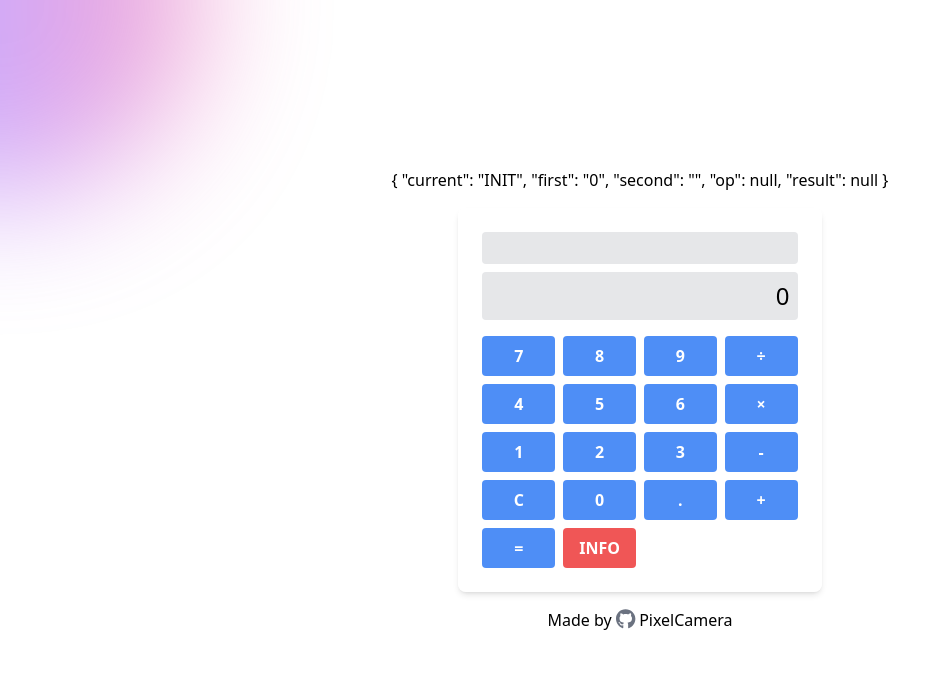
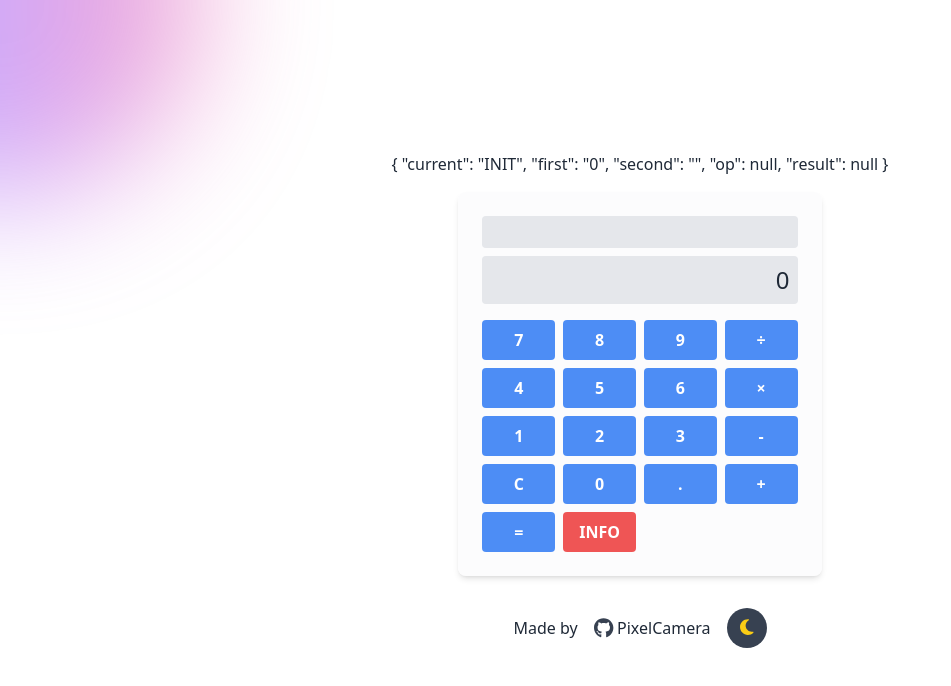
Before and after one commit to PixelCamera/calculator, a Vue app: page / in a window 1280 px wide. Both pictures are taken after a click on the button "INFO". Shown: the top 686 px of the page, without its empty margins (0-951 px from the left). Built offline with nearby package versions, Linux system fonts and the light colour scheme.

Commit message:
feat Dark mode

```diff
--- a/src/App.vue
+++ b/src/App.vue
@@ -4,6 +4,8 @@ import ResponsiveGlowBackground from "@/components/ResponsiveGlowBackground.vue"
 import Decimal from 'decimal.js'; // 引入 Decimal.js 用于精确计算
 
 const showInfo = ref(false);
+import {useDarkMode} from '@/components/useDarkMode.vue'; // 导入新的useDarkMode组合式函数
+const {isDarkMode, toggleDarkMode} = useDarkMode();
 
 function switchInfo() {
   showInfo.value = !showInfo.value;
@@ -169,15 +171,19 @@ function handleInput(input) {
 </script>
 
 <template>
-  <div class="flex flex-col justify-center items-center h-screen gap-4">
+  <div
+      :class="['flex flex-col justify-center items-center min-h-screen gap-4 transition-colors duration-300', isDarkMode ? 'bg-gray-900 text-gray-100' : 'bg-white text-gray-800']">
     <responsive-glow-background/>
-    <p v-if="showInfo"> {{ calcState }} </p>
-    <div class="bg-white p-6 rounded-lg shadow-md z-10 bg-opacity-50">
+    <p v-if="showInfo" :class="[isDarkMode ? 'text-gray-100' : 'text-gray-800']"> {{ calcState }} </p>
+    <div
+        :class="['p-6 rounded-lg shadow-md z-10 transition-colors duration-300', isDarkMode ? 'bg-gray-800 bg-opacity-50' : 'bg-gray-50 bg-opacity-50']">
       <div class="mb-4">
-        <div class="w-full text-right text-lg p-2 bg-gray-900 rounded bg-opacity-10 mb-2 h-8 overflow-hidden">
+        <div
+            :class="['w-full text-right text-lg p-2 rounded mb-2 h-8 overflow-hidden', isDarkMode ? 'bg-gray-700 ' : 'bg-gray-200 ']">
           {{ expressionDisplay }}
         </div>
-        <div class="w-full text-right text-2xl p-2 bg-gray-900 rounded bg-opacity-10">
+        <div
+            :class="['w-full text-right text-2xl p-2 rounded', isDarkMode ? 'bg-gray-700 ' : 'bg-gray-200 ']">
           {{ valueDisplay }}
         </div>
       </div>
@@ -186,22 +192,34 @@ function handleInput(input) {
             v-for="btn in buttons"
             :key="btn"
             @click="handleInput(btn)"
-            class="bg-blue-500 hover:bg-blue-600 active:bg-blue-700 focus:bg-blue-600 text-white font-bold py-2 px-4 rounded bg-opacity-90"
+            :class="['font-bold py-2 px-4 rounded bg-opacity-90 transition-colors duration-300', isDarkMode ? 'bg-blue-700 hover:bg-blue-800 active:bg-blue-900 text-gray-200' : 'bg-blue-500 hover:bg-blue-600 active:bg-blue-700 text-white']"
         >
           {{ btn }}
         </button>
         <button
             @click="switchInfo()"
-            class="bg-red-500 hover:bg-red-600 active:bg-red-700 text-white font-bold py-2 px-4 rounded bg-opacity-90"
-        > INFO
+            :class="['font-bold py-2 px-4 rounded bg-opacity-90 transition-colors duration-300', isDarkMode ? 'bg-red-700 hover:bg-red-800 active:bg-red-900 text-gray-200' : 'bg-red-500 hover:bg-red-600 active:bg-red-700 text-white']"
+        >
+          INFO
         </button>
       </div>
     </div>
-    <div>Made by
-      <a href="https://github.com/PixelCamera/calculator" target="_blank" class="group hover:text-red-500 ">
-        <font-awesome-icon :icon="['fab','github']" class="text-gray-500 text-xl group-hover:text-red-500" />
+    <div class="flex items-center gap-4 mt-4">
+      <span>Made by</span>
+      <a href="https://github.com/PixelCamera/calculator" target="_blank"
+         class="group hover:text-red-500 flex items-center">
+        <font-awesome-icon :icon="['fab','github']"
+                           :class="['text-xl group-hover:text-red-600',
+                           isDarkMode ? 'text-gray-300' : 'text-gray-700']"/>
         <span class="ml-1">PixelCamera</span>
       </a>
+      <button
+          @click="toggleDarkMode"
+          :class="['w-10 h-10 rounded-full transition-colors duration-300',
+          isDarkMode ? 'bg-yellow-400 text-gray-900' : 'bg-gray-700 text-yellow-400']"
+      >
+        <font-awesome-icon :icon="isDarkMode ? 'sun' : 'moon'" class="text-lg"/>
+      </button>
     </div>
   </div>
 </template>
--- /dev/null
+++ b/src/components/useDarkMode.vue
@@ -0,0 +1,54 @@
+<script>
+import { ref, onMounted, watch } from 'vue';
+
+export function useDarkMode() {
+  const isDarkMode = ref(false);
+
+  // 检查本地存储中的偏好设置
+  const getStoredTheme = () => localStorage.getItem('theme');
+  const setStoredTheme = (theme) => localStorage.setItem('theme', theme);
+
+  // 根据系统偏好设置初始主题
+  const getSystemTheme = () => window.matchMedia('(prefers-color-scheme: dark)').matches ? 'dark' : 'light';
+
+  // 切换暗黑模式
+  const toggleDarkMode = () => {
+    isDarkMode.value = !isDarkMode.value;
+    setStoredTheme(isDarkMode.value ? 'dark' : 'light');
+  };
+
+  // 应用主题
+  const applyTheme = (theme) => {
+    isDarkMode.value = theme === 'dark';
+    document.documentElement.classList.toggle('dark', isDarkMode.value);
+  };
+
+  // 监听系统主题变化
+  const systemThemeListener = window.matchMedia('(prefers-color-scheme: dark)');
+  systemThemeListener.addListener((e) => {
+    if (!getStoredTheme()) {
+      applyTheme(e.matches ? 'dark' : 'light');
+    }
+  });
+
+  // 初始化主题
+  onMounted(() => {
+    const storedTheme = getStoredTheme();
+    if (storedTheme) {
+      applyTheme(storedTheme);
+    } else {
+      applyTheme(getSystemTheme());
+    }
+  });
+
+  // 当 isDarkMode 变化时应用主题
+  watch(isDarkMode, (newValue) => {
+    applyTheme(newValue ? 'dark' : 'light');
+  });
+
+  return {
+    isDarkMode,
+    toggleDarkMode
+  };
+}
+</script>
```
